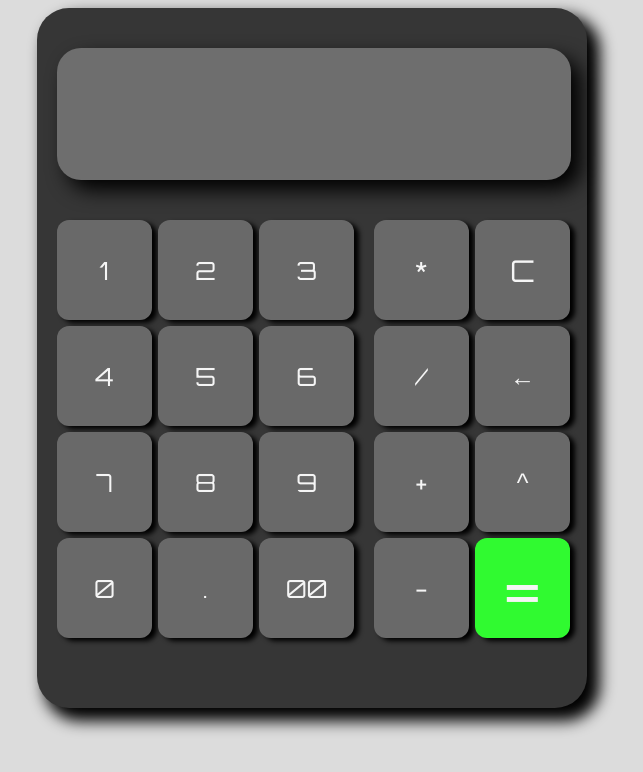
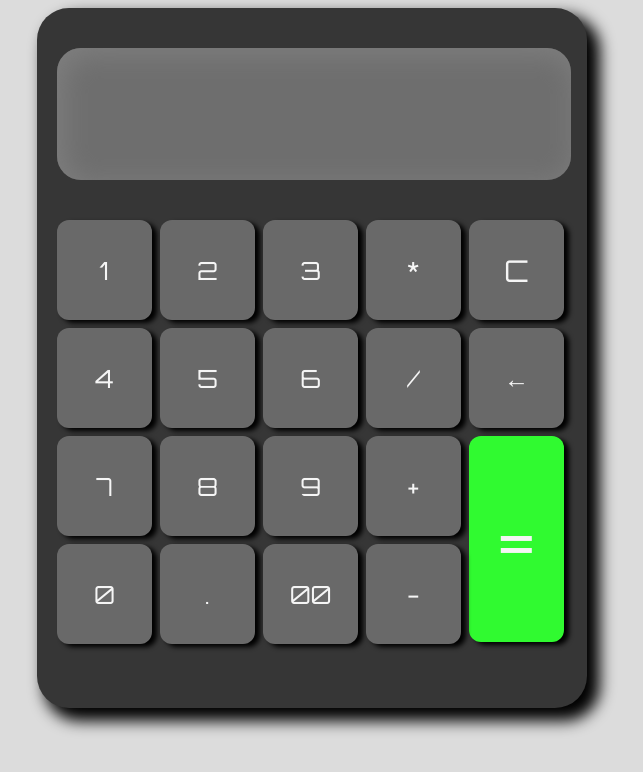
Before and after one commit to DiegoACorreia/Calculadora, a plain HTML site: page index.html in a window 1280 px wide. Shown: the whole page, without its empty margins (328-971 px from the left). Drawn offline with Linux system fonts and the light colour scheme.

Commit message:
Script finalizado

```diff
--- a/index.html
+++ b/index.html
@@ -10,32 +10,28 @@
 <body>
     <div class="calculadora">
         <div id="telaContainer">
-            <input type="text" id='tela' disabled= 'true'>
+            <input type="text" id='screen' disabled= 'true'>
         </div>
         <div id="buttonContainer">
-            <div id='numericButtonsContainer'>
-                <button id='one' onclick='add("1")'>1</button>
-                <button id='two' onclick='add("2")'>2</button>
-                <button id='three' onclick='add("3")'>3</button>
-                <button id='four' onclick='add("4")'>4</button>
-                <button id='five' onclick='add("5")'>5</button>
-                <button id='six' onclick='add("6")'>6</button>
-                <button id='seven' onclick='add("7")'>7</button>
-                <button id='eight' onclick='add("8")'>8</button>
-                <button id='nine' onclick='add("9")'>9</button>
-                <button id='oh' onclick='add("0")'>0</button>
-                <button id='point' onclick='add(".")'>.</button>
-                <button id='ohoh' onclick='add("00")'>00</button>
-            </div>
-            <div id="operationButtonsContainer">
-                <button id='mult' onclick='add("*")'>*</button>
-                <button id="cleaner" onclick="clear()">C</button>
-                <button id='div' onclick='add("/")'>/</button>
-                <button id="delete">&larr; </button>
-                <button id='sum' onclick='add("+")'>+</button>
-                <button id="pot" onclick='add("**")'>^</button>
-                <button id='subt' onclick='add("-")'>-</button>
-                <button id ="igual" onclick='result()'>=</button>
+                <button id='one' onclick='addToScreen("1")'>1</button>
+                <button id='two' onclick='addToScreen("2")'>2</button>
+                <button id='three' onclick='addToScreen("3")'>3</button>
+                <button id='multiplier' onclick='addToScreen("*")'>*</button>
+                <button id="cleaner">C</button>
+                <button id='four' onclick='addToScreen("4")'>4</button>
+                <button id='five' onclick='addToScreen("5")'>5</button>
+                <button id='six' onclick='addToScreen("6")'>6</button>
+                <button id='divider' onclick='addToScreen("/")'>/</button>
+                <button id='delete'>&larr; </button>
+                <button id='seven' onclick='addToScreen("7")'>7</button>
+                <button id='eight' onclick='addToScreen("8")'>8</button>
+                <button id='nine' onclick='addToScreen("9")'>9</button>
+                <button id='plus' onclick='addToScreen("+")'>+</button>
+                <button id='equal' onclick='result()'>=</button>
+                <button id='zero' onclick='addToScreen("0")'>0</button>
+                <button id='dot' onclick='addToScreen(".")'>.</button>
+                <button id='dbzero' onclick='addToScreen("00")'>00</button>
+                <button id='minus' onclick='addToScreen("-")'>-</button>
             </div>
         </div>
     </div>
--- a/script/index.js
+++ b/script/index.js
@@ -1,33 +1,36 @@
-var tela = document.querySelector('#tela');
-var clearButton = document.querySelector('#cleaner');
-var deleteButton = document.querySelector('#delete')
-function add(value){
-    tela.value += value;
-    switch (tela.value[0]){
+var screen = document.querySelector('#screen');
+var cleanerButton = document.querySelector('#cleaner');
+var deleteButton = document.querySelector('#delete');
+function addToScreen(value){
+    screen.value += value;
+    function verifyAtualValor(value){
+        if (value === '+' || value === '-' || value === '*' || value === '/' || value === '.'){ return true}
+        else { return false }
+    }
+    if (verifyAtualValor(value)){
+        var valorAnterior = screen.value.length - 2;
+        if (screen.value[valorAnterior] === '+' || screen.value[valorAnterior] === '-' || screen.value[valorAnterior] === '*' || screen.value[valorAnterior] === '/' || screen.value[valorAnterior] === '.'){
+            screen.value = screen.value.substring(0, (screen.value.length - 2));
+            screen.value = screen.value + value;
+        }
+    }
+    switch (screen.value[0]){
         case '*':
-            tela.value = '';
+            screen.value = '';
         case '/':
-            tela.value = '';
+            screen.value = '';
         case '.':
-            tela.value = '';
+            screen.value = '';
         case '**':
-            tela.value = '';
-        case '-':
-            if(tela.value[1] === '+' || tela.value[1] === '.' || tela.value[1] === '/' || tela.value[1] === '*' || tela.value[1] === '-' || tela.value[1] === '**'){
-                tela.value= '-';
-            }
-        case '+':
-            if (tela.value[1] === '+' || tela.value[1] === '.' || tela.value[1] === '/' || tela.value[1] === '*' || tela.value[1] === '-' || tela.value[1] === '**'){
-                tela.value= '+';
-            }
+            screen.value = '';
     }
 }
 function result(){
-    tela.value = eval(tela.value);
+    screen.value = eval(screen.value);
 }
 deleteButton.onclick = function(){
-    tela.value = tela.value.substring(0, (tela.value.length -1))
+    screen.value = screen.value.substring(0, (screen.value.length -1));
 }
-clearButton.onclick = function(){
-    tela.value = '';
+cleanerButton.onclick = function(){
+    screen.value = '';
 }
--- a/style/style.css
+++ b/style/style.css
@@ -11,7 +11,7 @@ div.calculadora{
     font-family: 'Orbitron', sans-serif;
     box-shadow: 10px 10px 15px 3px;
 }
-#tela{
+#screen{
     font-family: inherit;
     font-size: 60px;
     width: 510px;
@@ -19,26 +19,15 @@ div.calculadora{
     margin: 40px 20px;
     border:none;
     border-radius: 24px;
-    box-shadow:10px 10px 20px black;
+    box-shadow: inset 5px 5px 30px gray;
 }
 #buttonContainer{
+    margin-left: 20px;
     display: grid;
-    grid-template-columns: 1fr 1fr;
-    max-width: 550px;
-    grid-gap: 20px;
-    margin: 0 20px;
-}
-#numericButtonsContainer{
-    display: grid;
-    grid-template-columns: 95px 95px 95px;
+    grid-template-columns: 95px 95px 95px 95px 95px;
+    grid-gap: 8px;
     grid-template-rows: 100px 100px 100px 100px;
-    grid-gap: 6px;
-}
-#operationButtonsContainer{
-    display: grid;
-    grid-template-columns: 95px 95px;
-    grid-template-rows: 100px 100px 100px 100px;
-    grid-gap: 6px;
+
 }
 button{
     outline: none;
@@ -52,13 +41,14 @@ button{
     box-shadow: 5px 3px 5px black;
 }
 button:hover{
-    box-shadow: inset 3px 5px 10px black,4px 3px 5px black;
+    box-shadow: inset 5px 3px 15px black;
     background-color: rgb(94, 94, 94);
 }
 #cleaner{
     font-size: 30px;
 }
-#igual{
+#equal{
+    height: 206px;
     font-size: 60px;
     background-color: rgb(48, 250, 48);
 }
```
